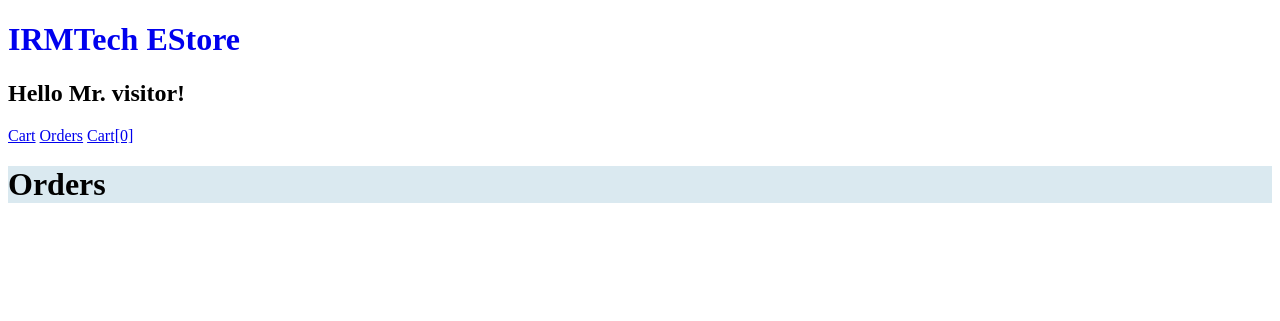
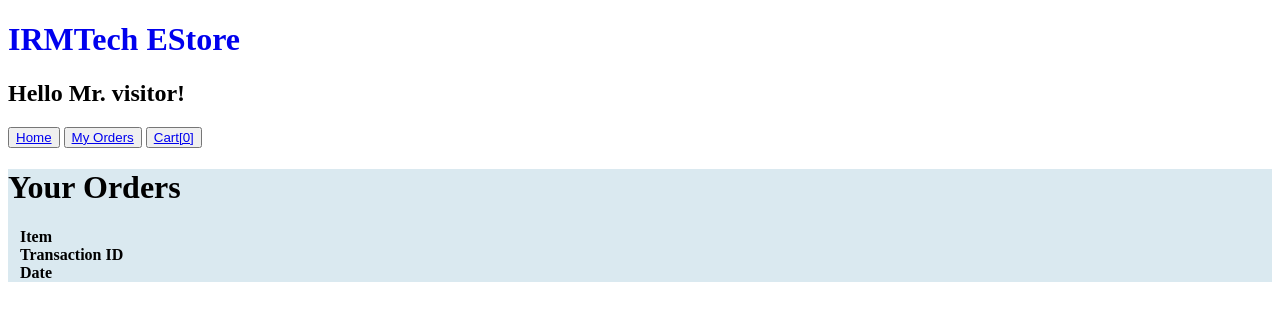
Before and after one commit to Ihtheram/IRMTech, a Django app: page /orders/ in a window 1280 px wide. Shown: the top 321 px of the page. Run offline with Django 3.2, Linux system fonts and the light colour scheme; some libraries are stand-ins or nearby versions.

Commit message:
Added the facility to see Order History
- Registered user can see the orders only made by himself/herself in orders page.
- Orders page will show name, image, transaction id and date added of each order items separately.

```diff
--- a/StoreApp/Templates/StoreApp/detail.html
+++ b/StoreApp/Templates/StoreApp/detail.html
@@ -4,7 +4,7 @@
 <div>
 	<div>
 		<h1>{{this_tech.name}}</h1>
-		<img src="{{this_tech.pictureURL}}" style="width:100% ; "></img>
+		<img src="{{this_tech.pictureURL}}" style="height:500px ; "></img>
 	</div>
 
 	<div class="col-lg-6">
--- a/StoreApp/Templates/StoreApp/main.html
+++ b/StoreApp/Templates/StoreApp/main.html
@@ -4,7 +4,9 @@
 
 <head>
   <title>IRMTech</title>
-  <a href="{% url 'store' %}" style="text-decoration: none;"><h1>IRMTech EStore</h1></a>
+  <a href="{% url 'store' %}" style="text-decoration: none;">
+    <h1>IRMTech EStore</h1>
+  </a>
 
   <!-- JS for ADDING TO CART -->
   <script type="text/javascript">
@@ -31,12 +33,13 @@
 </head>
 
 <body>
-    <h2>Hello Mr.  {% if user.is_authenticated %}{{person.name}}! You are a/an {{person.group}}. Your Email is {{person.email}}{% else %}visitor{% endif %}!</h2>
-<a href="{% url 'cart' %}">Cart</a>
-<a href="{% url 'orders' %}">Orders</a>
-<a href="{% url 'cart' %}">
+  <h2>Hello Mr. {% if user.is_authenticated %}{{person.name}}! You are a/an {{person.group}}. Your Email is
+    {{person.email}}{% else %}visitor{% endif %}!</h2>
+  <button><a href="{% url 'store' %}">Home</a></button>
+  <button><a href="{% url 'orders' %}">My Orders</a></button>
+  <button><a href="{% url 'cart' %}">
       <span id="cart-total">Cart[{{order.get_cart_items}}]</span>
-</a>
+    </a></button>
 
   <div style="background-color: rgba(0, 103, 151, 0.144);">
     {% block content %}
--- a/StoreApp/Templates/StoreApp/orders.html
+++ b/StoreApp/Templates/StoreApp/orders.html
@@ -2,6 +2,42 @@
 {% load static %}
 {% block content %}
 
-<h1>Orders</h1>
+<h1>Your Orders</h1>
+
+<div style="margin: 0px 12px;">
+	<div style="padding: 0px 0px;">
+		<div>
+			<div>
+				<div style="flex:2"></div>
+				<div style="flex:2"><strong>Item</strong></div>
+				<div style="flex:1"><strong>Transaction ID</strong></div>
+				<div style="flex:1"><strong>Date</strong></div>
+			</div>
+
+
+
+            {% for orderedtech in orderedtechs %}
+            {% if orderedtech.order.complete and orderedtech.order.customer.name == person.name %}
+			<div>
+				<div style="flex:2"><img src="{{orderedtech.tech.pictureURL}}" style="height: 100px;"></div>
+				<div style="flex:2">
+					<p>{{orderedtech.tech.name}}</p>
+				</div>
+				<div style="flex:1">
+					<p>{{orderedtech.order.transaction_id}}</p>
+                </div>
+				<div style="flex:1">
+					<p>{{orderedtech.order.date_ordered}}</p>
+				</div>
+
+
+            </div>
+            {% endif %}
+			{% endfor %}
+
+
+		</div>
+	</div>
+</div>
 
 {% endblock content %}
--- a/StoreApp/Templates/StoreApp/store.html
+++ b/StoreApp/Templates/StoreApp/store.html
@@ -9,8 +9,8 @@
     <div style="width: fit-content;">
         <div style="height: 100px; width: fit-content; clear: both; position: relative; text-align: center;">
             <img src="{{tech.pictureURL}}" style="height: 100%; width: 100px;"></img>
-            <div style="position: absolute; bottom: 2px; left: 5px;">
-                <h3 style="float: left; font-size: 17px; padding-top: 0px; margin-top: 0px; margin-bottom: 5px;">
+            <div style="bottom: 2px; left: 5px;">
+                <h3 style="text-decoration: none; float: left; font-size: 17px; padding-top: 0px; margin-top: 0px; margin-bottom: 5px;">
                     <strong>{{tech.name}}</strong></h3>
             </div>
         </div>
--- a/StoreApp/views.py
+++ b/StoreApp/views.py
@@ -65,6 +65,8 @@ def orders(request):
         person=request.user.person
         order, created = OrderInfo.objects.get_or_create(customer=person, complete=False)
         items = order.orderedtech_set.all()
+        orderedtechs = OrderedTech.objects.all()
+
     else:
         person = {
 			'name':'guest',
@@ -73,8 +75,11 @@ def orders(request):
         }
         order = {'get_cart_total': 0, 'get_cart_items': 0, 'shipping': False}
         items = []
+        orderedtechs = []
 
-    context = {'person':person, 'items':items,'order':order}
+
+
+    context = {'person':person, 'items':items,'order':order, 'orderedtechs':orderedtechs}
     return render(request, 'StoreApp/orders.html',context)
 
 
@@ -120,29 +125,28 @@ def checkout(request):
 
 
 def updateItem(request):
-	data = json.loads(request.body)
-	techId = data['techId']
-	action = data['action']
-	# print('Action:', action)
-	# print('Tech:', techId)
 
-	user = request.user.person
-	tech = TECH.objects.get(id=techId)
-	order, created = OrderInfo.objects.get_or_create(customer=user, complete=False)
+    user = request.user.person
+    order, created = OrderInfo.objects.get_or_create(customer=user, complete=False)
 
-	orderedTech, created = OrderedTech.objects.get_or_create(order=order, tech=tech)
+    data = json.loads(request.body)
+    techId = data['techId']
+    tech = TECH.objects.get(id=techId)
 
-	if action == 'add':
-		orderedTech.quantity = (orderedTech.quantity + 1)
-	elif action == 'remove':
-		orderedTech.quantity = (orderedTech.quantity - 1)
+    orderedTech, created = OrderedTech.objects.get_or_create(order=order, tech=tech)
 
-	orderedTech.save()
+    action = data['action']
+    if action == 'add':
+        orderedTech.quantity = (orderedTech.quantity + 1)
+    elif action == 'remove':
+        orderedTech.quantity = (orderedTech.quantity - 1)
 
-	if orderedTech.quantity <= 0:
-		orderedTech.delete()
+    orderedTech.save()
 
-	return JsonResponse('Item was added', safe=False)
+    if orderedTech.quantity <= 0:
+        orderedTech.delete()
+
+    return JsonResponse('Item was added', safe=False)
 
 
 from django.views.decorators.csrf import csrf_exempt
```
Lines whose indentation alone changed are shown as unchanged.
